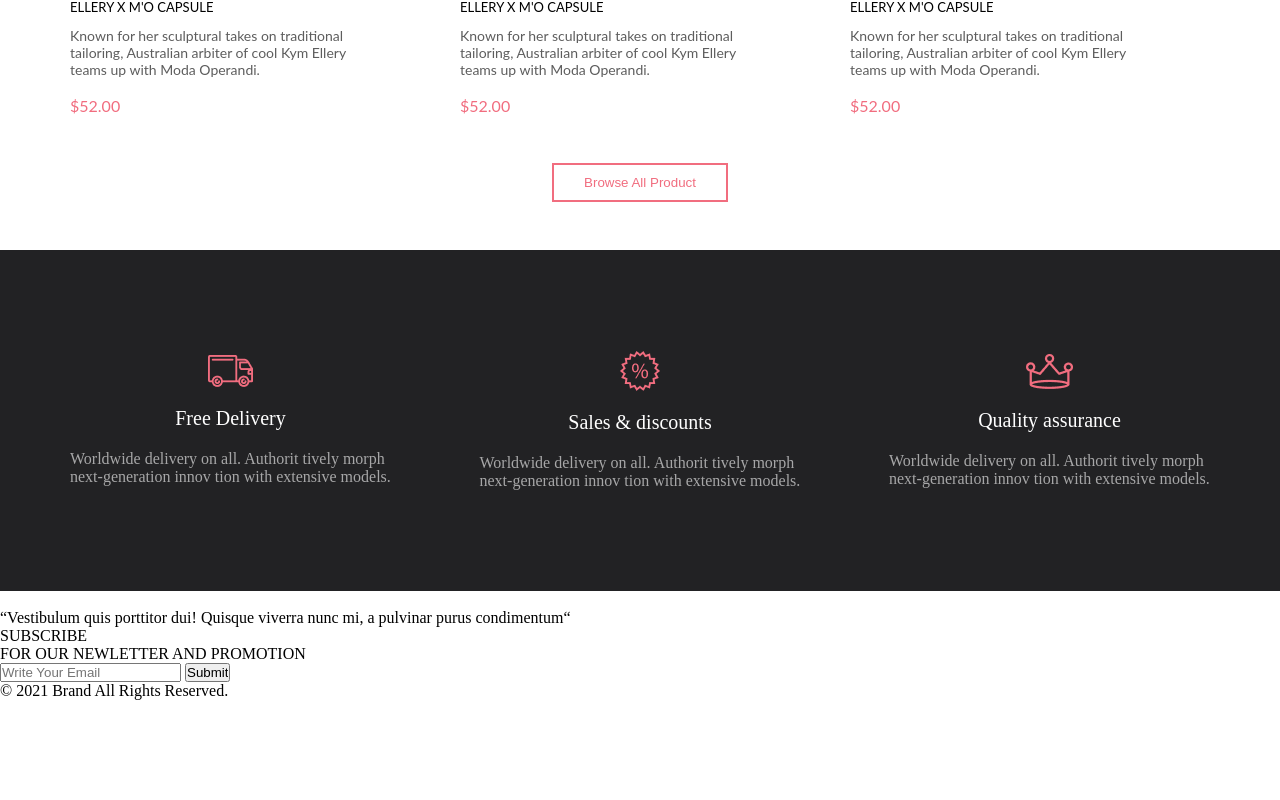
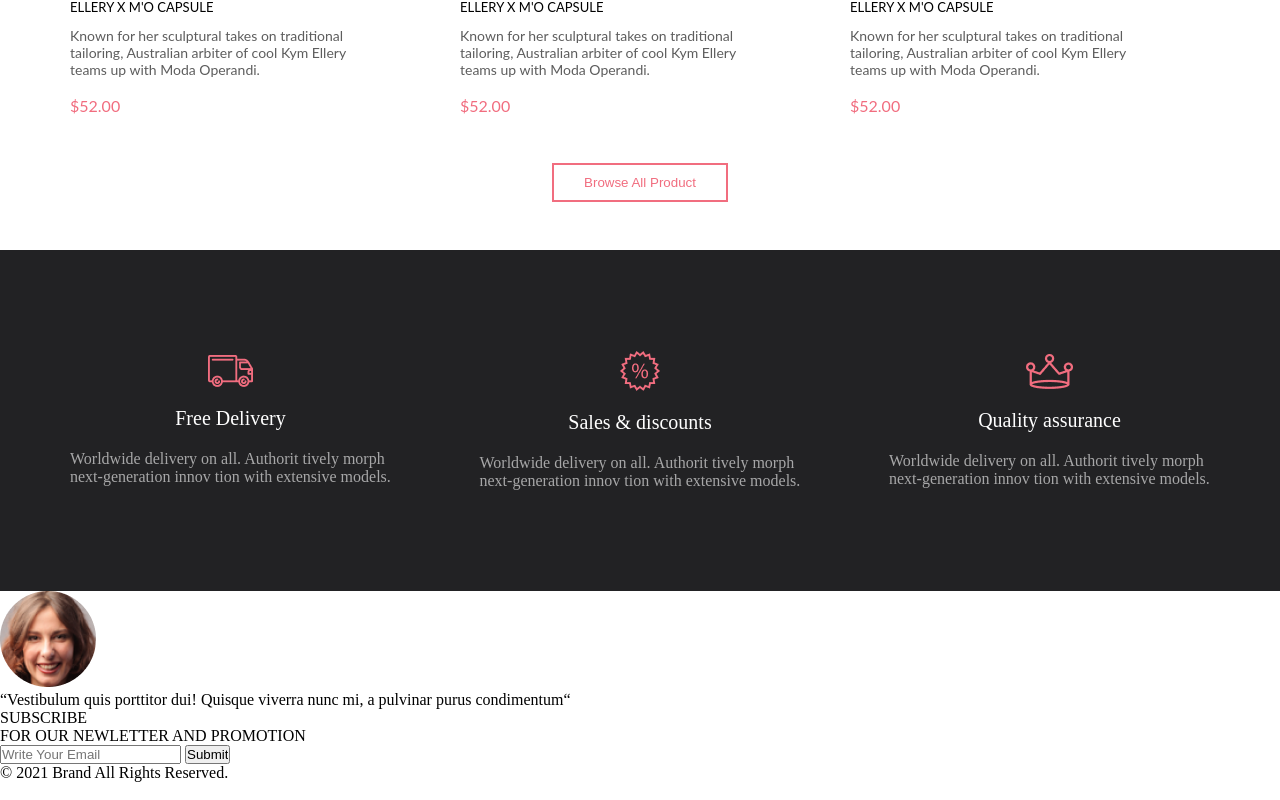
Before and after one commit to Ali-Aliev-pr/Online-Magasine, a plain HTML site: page index.html in a window 1280 px wide. Shown: the part 2307-3107 px from the top of the page. Before the commit the page ends 3025 px from the top, so only its background shows below. Drawn offline with Linux system fonts and the light colour scheme; files whose address does not match are found by name.

Commit message:
information

```diff
--- a/index.html
+++ b/index.html
@@ -184,7 +184,7 @@
         <section class="main__subscribe">
             <div class="main__subscribe__wrapp">
                 <div class="main__subscribe__left">
-                    <img src="img/subscribe/face.png" alt="">
+                    <img src="img/subscribe/fac.png" alt="">
                     <p class="main__subscribe__left__text">“Vestibulum quis porttitor dui! Quisque viverra nunc mi, a pulvinar purus condimentum“</p>
                 </div>
                 <div class="main__subscribe__right">
```
